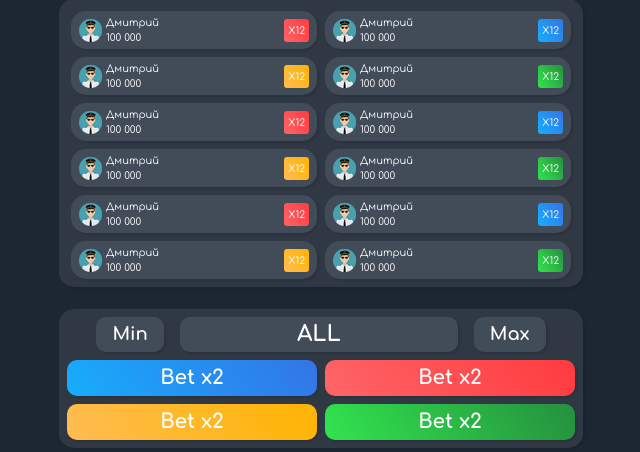
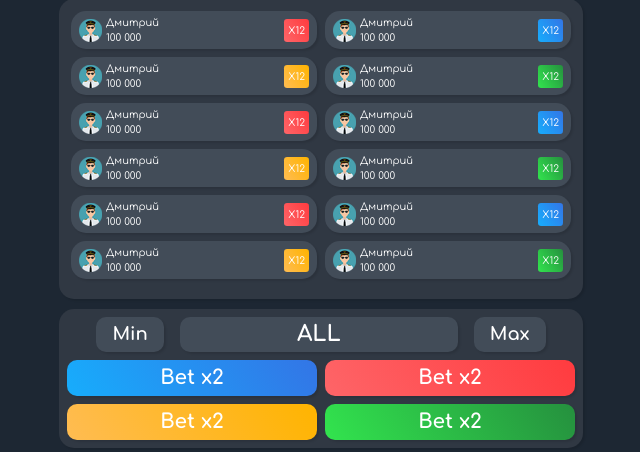
Before and after one commit to weasel-v-dev/tonroll.loc, a PHP site: page / in a window 1280 px wide. Shown: the part 293-745 px from the top of the page, without its empty margins (319-959 px from the left). Run offline with PHP 8.4, Linux system fonts and the light colour scheme.

Commit message:
fix height of menu with js

```diff
--- a/index.php
+++ b/index.php
@@ -361,14 +361,14 @@
         document.querySelectorAll('.js-trl-table').forEach(function (el) {
 
             if (/android/i.test(userAgent)) {
-                el.style.height = 'calc(100vh - 518px)';
+                el.style.height = 'calc(100vh - 543px)';
                 if(window.matchMedia("(max-width: 335px)").matches) {
-                    el.style.height = 'calc(100vh - 485px)';
+                    el.style.height = 'calc(100vh - 526px)';
                 }
             } else if (/iPad|iPhone|iPod/.test(userAgent) && !window.MSStream) {
                 el.style.height = 'calc(100vh - 512px)';
             } else {
-                el.style.height = 'calc(100vh - 512px)';
+                el.style.height = 'calc(100vh - 500px)';
                 if(window.matchMedia("(max-width: 335px)").matches) {
                     el.style.height = 'calc(100vh - 485px)';
                 }
```
